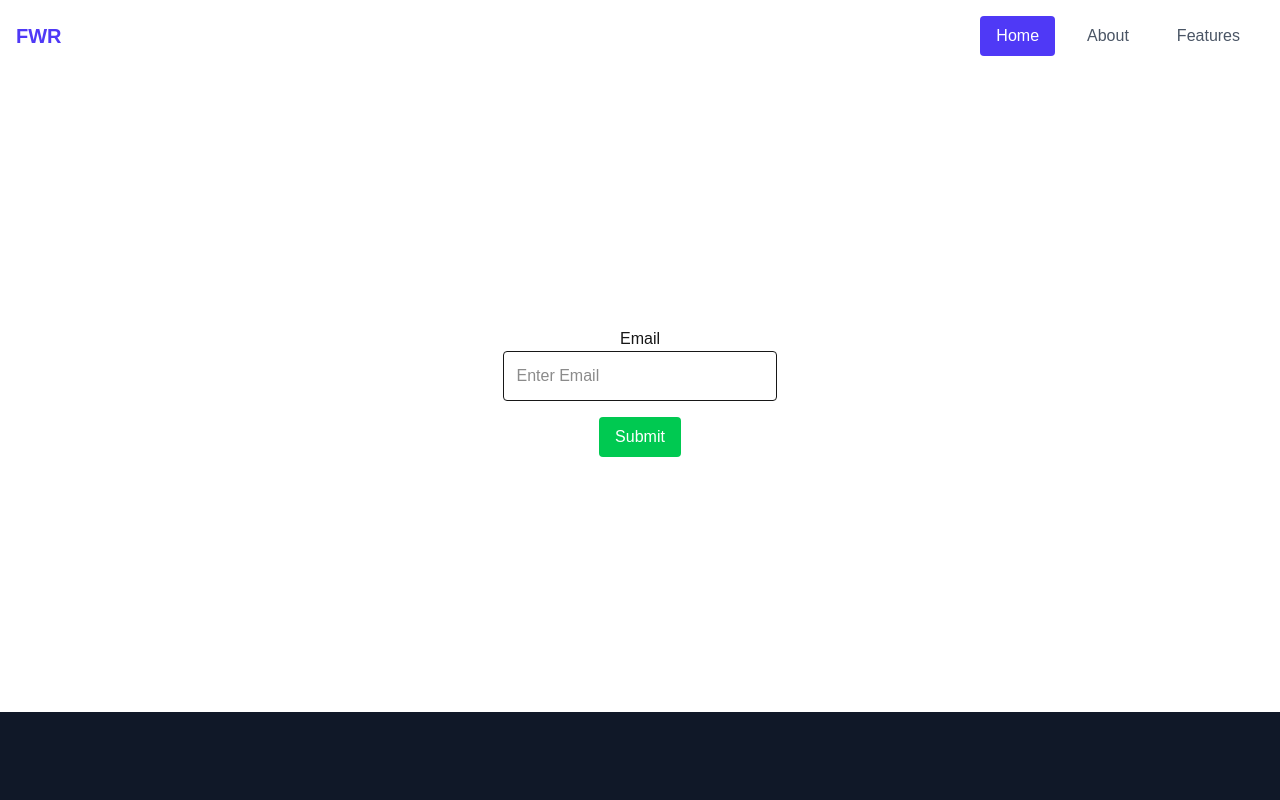
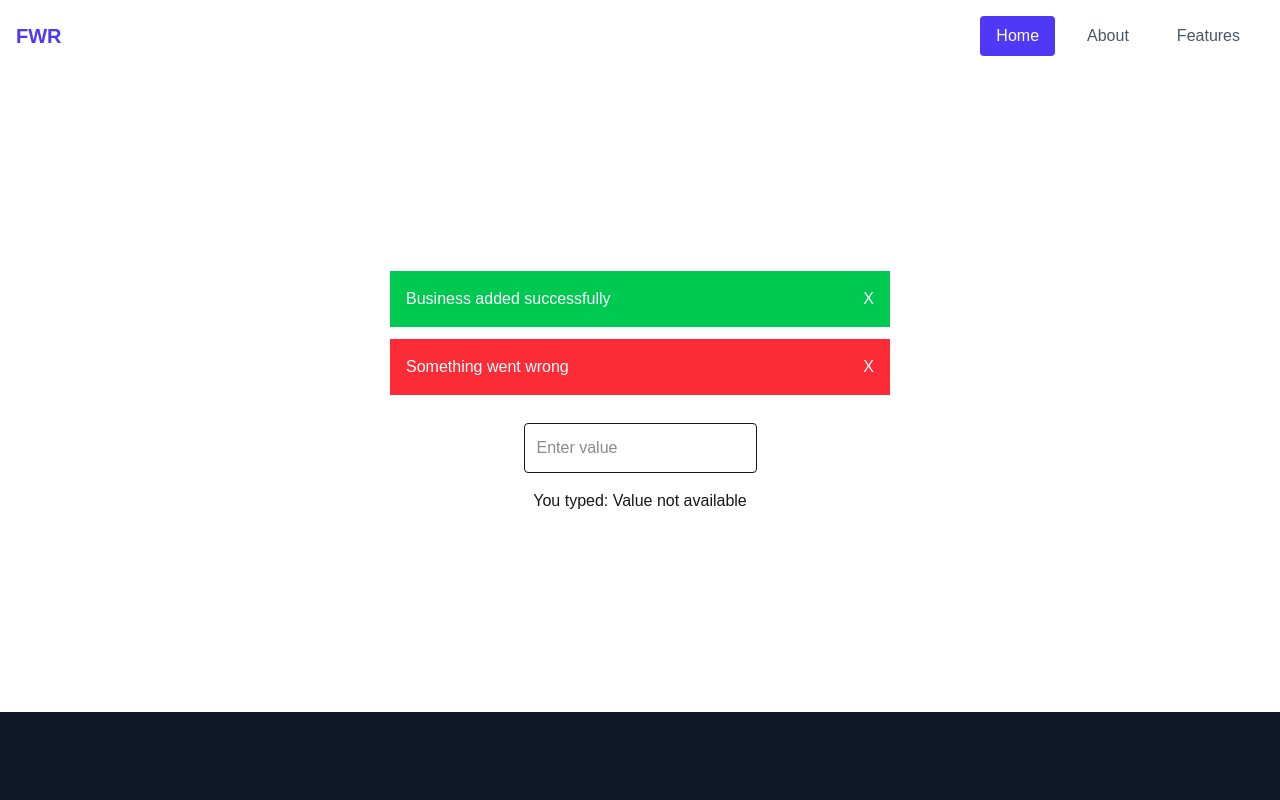
Before and after one commit to abdullahwebdev9176/next-app, a Next.js app: page / in a window 1280 px wide. Shown: the top 800 px of the page. Built offline with nearby package versions, Linux system fonts and the light colour scheme.

Commit message:
Alert box

```diff
--- /dev/null
+++ b/src/app/components/Alert.jsx
@@ -0,0 +1,24 @@
+'use client'
+
+import React, { useState } from 'react'
+
+const Alert = ({type, message}) => {
+
+    const [isVisible, setIsVisible] = useState(true);
+
+    const handleClose = () =>{
+        setIsVisible(false)
+    }
+
+    if(!isVisible) return null
+
+    return (
+        <div className={`flex justify-between p-4 max-w-[500px] w-full text-white mb-3 ${type == 'error' ? 'bg-red-500' :'bg-green-500'}`}>
+            <p>{message}</p>
+
+            <span className='cursor-pointer' onClick={handleClose}>X</span>
+        </div>
+    )
+}
+
+export default Alert
--- a/src/app/components/ControledInputs.jsx
+++ b/src/app/components/ControledInputs.jsx
@@ -1,19 +1,28 @@
 'use client'
 
 import React, { useState } from 'react'
+import Alert from '@/app/components/Alert'
 
 const ControledInputs = () => {
 
     const [value, setValue] = useState('');
 
     return (
+        <>
 
-        <div className='text-center w-full'>
-            <div className='mb-4'>
-                <input className='p-3 d-block w-full max-w-[500px] mx-auto border outline-none box-shadow-none border-dark rounded' value={value} type="text" placeholder='Enter value' onChange={(e) => setValue(e.target.value)} />
+
+            <div className='flex flex-col items-center text-center w-full'>
+
+                <Alert type="succsess" message="Business added successfully" />
+                <Alert type="error" message="Something went wrong" />
+
+                <div className='my-4'>
+                    <input className='p-3 d-block w-full max-w-[500px] mx-auto border outline-none box-shadow-none border-dark rounded' value={value} type="text" placeholder='Enter value' onChange={(e) => setValue(e.target.value)} />
+                </div>
+                <p>You typed: {value ? value : 'Value not available'}</p>
             </div>
-            <p>You typed: {value ? value : 'Value not available'}</p>
-        </div>
+        </>
+
     )
 }
 
--- a/src/app/page.jsx
+++ b/src/app/page.jsx
@@ -37,8 +37,8 @@ export default function Home() {
     <>
       <Header />
       <main style={{ minHeight: "calc(100vh - 20vh)" }} className="flex items-center justify-center">
-        <Form />
-        {/* <ControledInputs /> */}
+        {/* <Form /> */}
+        <ControledInputs />
         {/* <RenderingList /> */}
         {/* <LoginStatusNew /> */}
         {/* <EventHandlers /> */}
```
